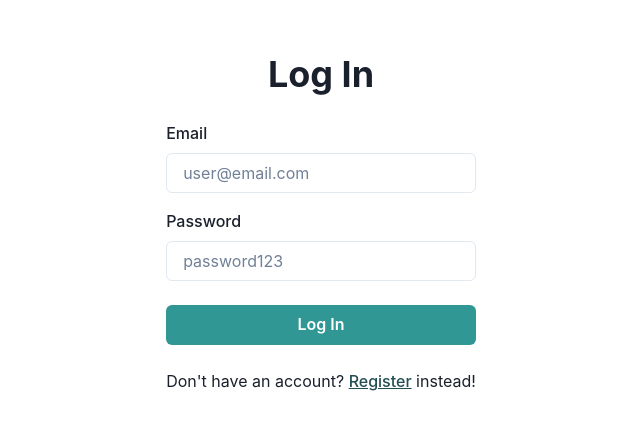
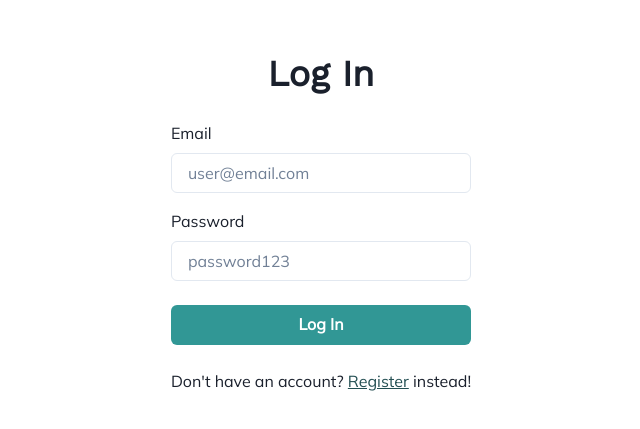
Before and after one commit to Myoschen/social-media-app, a React (Vite) app: page /login in a window 1280 px wide. Shown: the part 177-606 px from the top of the page, without its empty margins (319-959 px from the left). Built offline with nearby package versions, Linux system fonts and the light colour scheme; no server answers.

Commit message:
:sparkles: extend chakra theme
change heading, body fonts

```diff
--- /dev/null
+++ b/src/libs/theme.ts
@@ -0,0 +1,10 @@
+import { extendTheme } from '@chakra-ui/react';
+
+const theme = extendTheme({
+  fonts: {
+    heading: `'Work Sans', sans-serif`,
+    body: `'Mulish', sans-serif`,
+  },
+});
+
+export default theme;
```
Also changed, not shown: src/App.tsx (+6 -3 lines).
